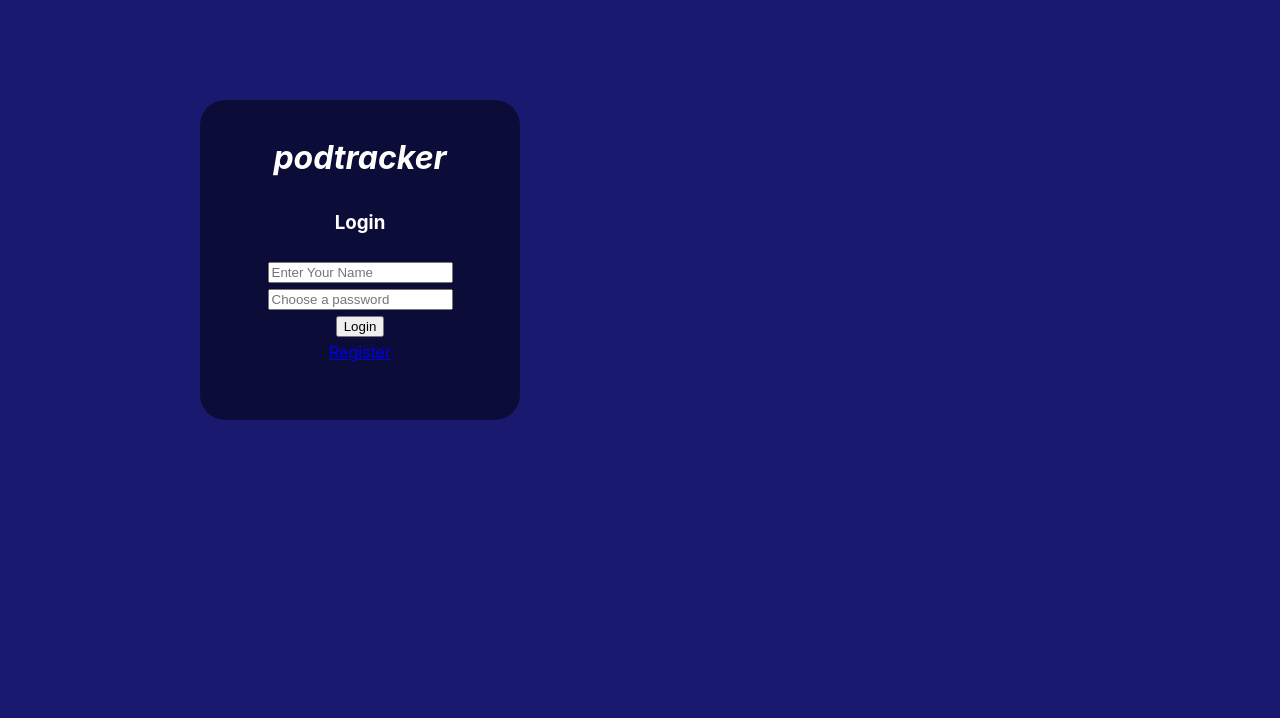
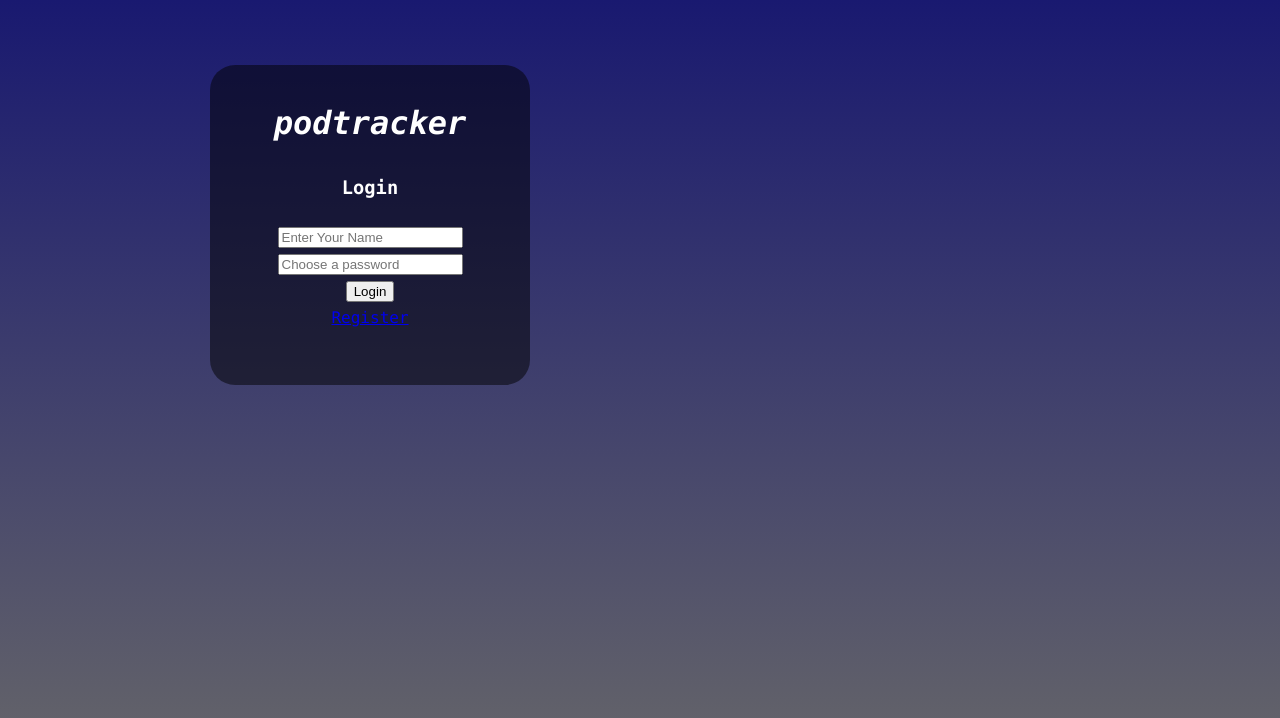
Before and after one commit to wbugenis/podtracker-frontend, a React (Create React App) app: page /login in a window 1280 px wide. Shown: the top 718 px of the page. Built offline with nearby package versions, Linux system fonts and the light colour scheme; no server answers; what @cassette/core would draw is missing.

Commit message:
styling edits

```diff
--- a/public/index.html
+++ b/public/index.html
@@ -4,7 +4,7 @@
     <meta charset="utf-8" />
     <link rel="icon" href="%PUBLIC_URL%/favicon.ico" />
     <meta name="viewport" content="width=device-width, initial-scale=1" />
-    <meta name="theme-color" content="#000000" />
+    <!-- <meta name="theme-color" content="#000000" /> -->
     <meta
       name="description"
       content="Web site created using create-react-app"
--- a/src/MyPodcasts.js
+++ b/src/MyPodcasts.js
@@ -56,7 +56,7 @@ const MyPodcasts = ({user, setPlaylist, setMessage, subscriptions, setSubscripti
         <>
             {subscriptions.length > 0 ?
                 <>
-                    <div onClick={()=>togglePodcastDisplay()}>
+                    <div onClick={()=>togglePodcastDisplay()} style={{textAlign:"center"}}>
                     {podcastDisplay === 'flex' ?
                         <span className="material-icons">
                         expand_less
@@ -69,8 +69,6 @@ const MyPodcasts = ({user, setPlaylist, setMessage, subscriptions, setSubscripti
                     </div>
 
                     <Grid
-                        // container spacing={4}
-
                         className='podcast-grid'
                         style={{
                             maxWidthXs:'245px',
--- a/src/Navbar.js
+++ b/src/Navbar.js
@@ -17,7 +17,7 @@ const Navbar = ({setUser}) => {
 
             <br/>
 
-            <NavLink to="/search" className="navlink">
+            <NavLink to="/search" className="navlink" >
                 Search
             </NavLink>
 
--- a/src/Podcast.js
+++ b/src/Podcast.js
@@ -114,7 +114,7 @@ const Podcast = ({ user, unsubscribe, podcast, sub_id, setPlaylist, setMessage,
 
     return (
         <Grid item xs={1} className="podcast-div" style={{padding:'5px', margin:'0px 5px 5px 0px' }} >
-            <h4 style={{height:'52px'}}>{title}</h4>
+            <h4 style={{height:'60px'}}>{title}</h4>
             <img src={podcast_img_url} alt={title} onClick={showEpisodes} />
             <br />
             <span className="material-icons" onClick={handleUnsubscribe}>
--- a/src/index.css
+++ b/src/index.css
@@ -1,15 +1,19 @@
 body {
   position: absolute;
   margin: 0;
-  font-family: -apple-system, BlinkMacSystemFont, 'Segoe UI', 'Roboto', 'Oxygen',
-    'Ubuntu', 'Cantarell', 'Fira Sans', 'Droid Sans', 'Helvetica Neue',
-    sans-serif;
+  font-family: "Monaco";
   -webkit-font-smoothing: antialiased;
   -moz-osx-font-smoothing: grayscale;
-  /* font-style: 'Gill Sans'; */
-  font-style: 'Monaco';
   color: white;
-  background-color: midnightblue;
+}
+
+html{
+  background-image: linear-gradient(midnightblue, dimgrey);
+  min-height: 100%;
+  min-width: 100%;
+  position: fixed;
+  top: 0;
+  left: 0
 }
 
 code {
@@ -26,30 +30,39 @@ code {
   grid-template-areas:
     "logo player"
     "nav content";
-  grid-template-columns: 200px auto;
-  grid-template-rows: 100px auto;
-  /* background-image: linear-gradient(grey, black); */
+  grid-template-columns: 210px auto;
+  grid-template-rows: 65px auto;
+}
+
+aside {
+  grid-area: nav;
+  display:flex;
+  position: sticky;
+  top: 0;
+  margin-top: 50px;
+  flex-direction: column;
+  text-align: center;
+  /* height: 500px; */
 }
 
 .navlink {
   color:white;
+  border-radius: 50px;
+  border: 5px solid black;
+  text-decoration: none;
+  padding: 10px 10px 10px 10px;
+  margin-left: 0px;
+  width: 150px;
 }
-.navlink active{
+
+.active{
   color: green;
+  font-style: italic;
+  margin-left: 20px;
 }
 
 .MuiTypography-colorTextSecondary{
   color:white;
-}
-
-aside {
-  grid-area: nav;
-  display:inline-flex;
-  position: sticky;
-  top: 0;
-  padding-left: 8px;
-  flex-direction: column;
-  /* height: 500px; */
 }
 
 section {
@@ -100,7 +113,7 @@ h4 {
   text-align: center;
   border-radius: 25px;
 
-  height:280px;
+  height:290px;
   min-width:220px;
   z-index: 1;
 }
```
